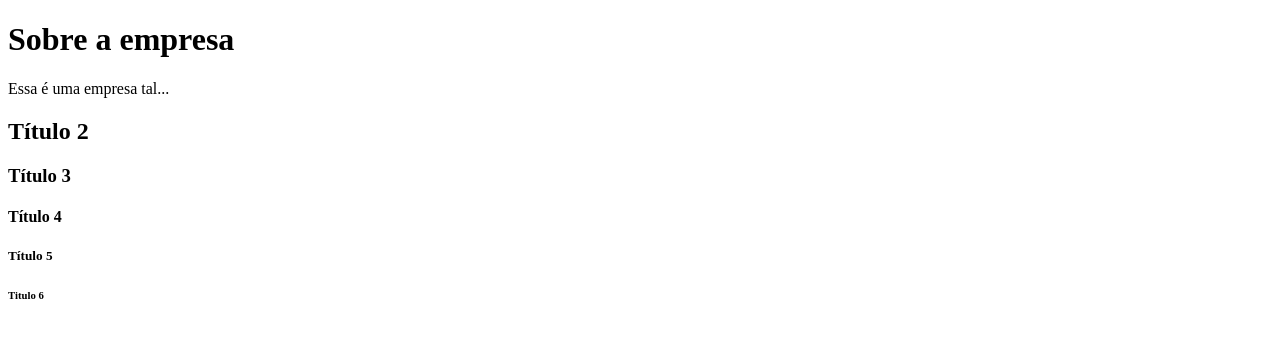
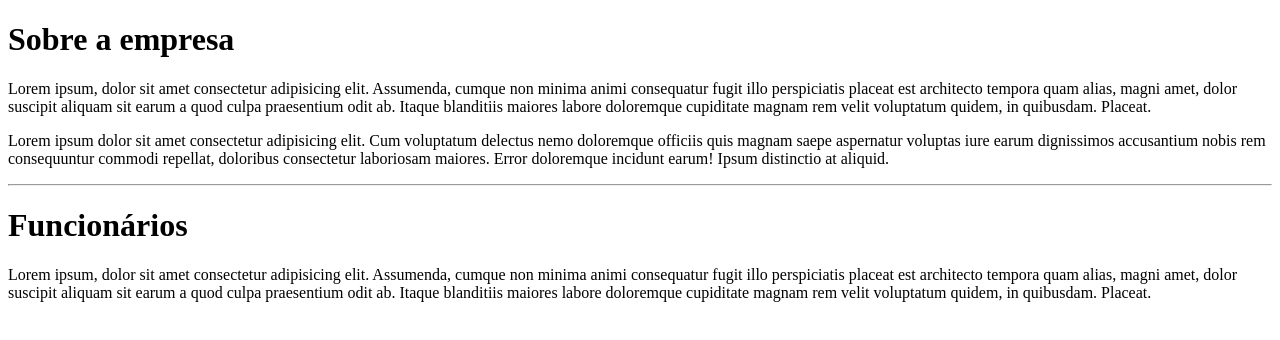
Before and after one commit to MarceloALMoreira/UNES-universidade, a plain HTML site: page index.html in a window 1280 px wide. Drawn offline with Linux system fonts and the light colour scheme.

Commit message:
Parágrafos
Uso de Parágrafos na estrutura html

```diff
--- a/index.html
+++ b/index.html
@@ -8,12 +8,10 @@
 </head>
 <body>
     <h1>Sobre a empresa</h1>
-    Essa é uma empresa tal...
-
-    <h2>Título 2</h2>
-    <h3>Título 3</h3>
-    <h4>Título 4</h4>
-    <h5>Título 5</h5>
-    <h6>Titulo 6</h6>
+    <p>Lorem ipsum, dolor sit amet consectetur adipisicing elit. Assumenda, cumque non minima animi consequatur fugit illo perspiciatis placeat est architecto tempora quam alias, magni amet, dolor suscipit aliquam sit earum a quod culpa praesentium odit ab. Itaque blanditiis maiores labore doloremque cupiditate magnam rem velit voluptatum quidem, in quibusdam. Placeat.</p>
+    <p>Lorem ipsum dolor sit amet consectetur adipisicing elit. Cum voluptatum delectus nemo doloremque officiis quis magnam saepe aspernatur voluptas iure earum dignissimos accusantium nobis rem consequuntur commodi repellat, doloribus consectetur laboriosam maiores. Error doloremque incidunt earum! Ipsum distinctio at aliquid.</p>
+    <hr>
+    <h1>Funcionários</h1>
+    <p>Lorem ipsum, dolor sit amet consectetur adipisicing elit. Assumenda, cumque non minima animi consequatur fugit illo perspiciatis placeat est architecto tempora quam alias, magni amet, dolor suscipit aliquam sit earum a quod culpa praesentium odit ab. Itaque blanditiis maiores labore doloremque cupiditate magnam rem velit voluptatum quidem, in quibusdam. Placeat.</p>
 </body>
 </html>
```
